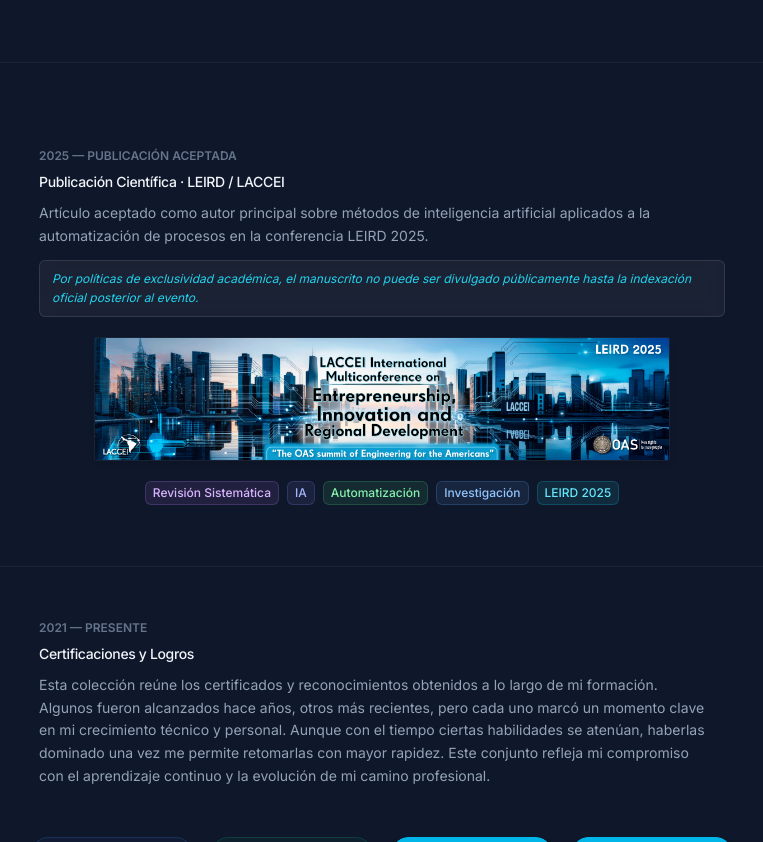
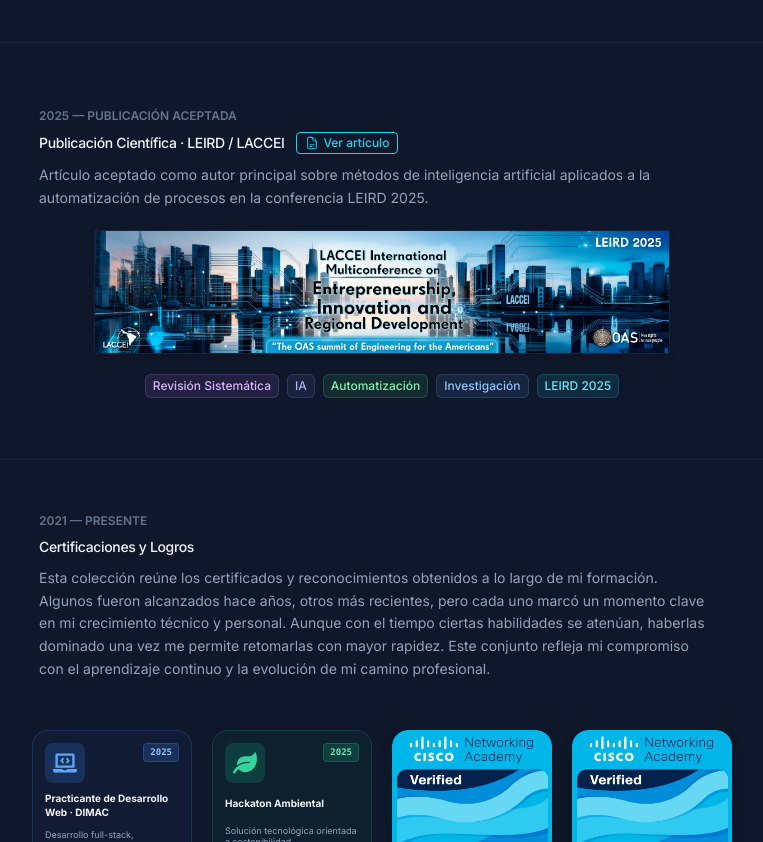
Before and after one commit to darkira2004/darkira2004.github.io, a React (Vite) app: page / in a window 1280 px wide. Shown: the part 2160-3002 px from the top of the page, without its empty margins (514-1277 px from the left). Built offline with nearby package versions, Linux system fonts and the light colour scheme.

Commit message:
Agregado artículo LEIRD con botón ver documento

```diff
--- a/src/sections/ProjectsSection.jsx
+++ b/src/sections/ProjectsSection.jsx
@@ -1,9 +1,26 @@
+import { useState } from "react";
+import { DocumentTextIcon } from "@heroicons/react/24/outline";
+
 export default function ProjectsSection() {
+  const [isModalOpen, setIsModalOpen] = useState(false);
+  const [currentDoc, setCurrentDoc] = useState("");
+
+  const handleOpenDocument = (docPath) => {
+    setCurrentDoc(docPath);
+    setIsModalOpen(true);
+  };
+
+  const handleBackdropClick = (e) => {
+    if (e.target === e.currentTarget) {
+      setIsModalOpen(false);
+    }
+  };
+
   return (
     <section
       id="projects" className="pt-2 py-5" data-label="projects"
     >
-      <div className="space-y-10">
+      <div className="space-y-5">
 
         {/* CARD TESIS YOLO */}
         <div
@@ -66,26 +83,28 @@
               <span className="block text-[12px] font-semibold text-slate-500 mb-1 leading-6">
                 2025 — PUBLICACIÓN ACEPTADA
               </span>
-              <h3 className="text-sm font-medium text-slate-100 tracking-tight group-hover:text-[#64ffda] transition-colors">
-                Publicación Científica · LEIRD / LACCEI
-              </h3>
+              <div className="flex items-center gap-3">
+                <h3 className="text-sm font-medium text-slate-100 tracking-tight group-hover:text-[#64ffda] transition-colors">
+                  Publicación Científica · LEIRD / LACCEI
+                </h3>
+                <button
+                  onClick={() => handleOpenDocument("/assets/docs/Contribution_420_final_a.pdf")}
+                  className="
+                    text-xs font-medium text-cyan-400
+                    border border-cyan-400 rounded px-2 py-0.5
+                    hover:bg-cyan-400/10 transition-colors
+                    cursor-pointer inline-flex items-center gap-1
+                  "
+                >
+                  <DocumentTextIcon className="w-3.5 h-3.5" />
+                  Ver artículo
+                </button>
+              </div>
 
               <p className="text-sm text-slate-400 mt-2.5 max-w-2xl leading-relaxed text-justify-loose">
                 Artículo aceptado como autor principal sobre métodos de inteligencia artificial aplicados
                 a la automatización de procesos en la conferencia LEIRD 2025.
               </p>
-
-              <div className="mt-3">
-                <span
-                  className="
-                    inline-block text-[12px] italic text-cyan-400 bg-white/5 backdrop-blur
-                    px-3 py-2 rounded-md border border-white/10 leading-relaxed
-                  "
-                >
-                  Por políticas de exclusividad académica, el manuscrito no puede ser divulgado públicamente
-                  hasta la indexación oficial posterior al evento.
-                </span>
-              </div>
 
               <div className="flex justify-center mt-5">
                 <img
@@ -107,6 +126,32 @@
         </div>
 
       </div>
+
+      {/* MODAL */}
+      {isModalOpen && (
+        <div
+          className="fixed inset-0 z-[9999] flex items-center justify-center bg-black/80 backdrop-blur-sm p-4"
+          onClick={handleBackdropClick}
+        >
+          <div
+            className="relative w-full max-w-5xl h-[85vh] flex flex-col animate-fadeIn"
+            onClick={(e) => e.stopPropagation()}
+          >
+            <button
+              onClick={() => setIsModalOpen(false)}
+              className="absolute -top-10 right-0 text-slate-400 hover:text-white"
+            >
+              ✕
+            </button>
+
+            <iframe
+              src={currentDoc}
+              className="w-full h-full rounded-md shadow-2xl bg-slate-900"
+              title="Documento"
+            ></iframe>
+          </div>
+        </div>
+      )}
     </section>
   );
 }
```
Also changed, not shown: 1 other file (tests, documents, lock files or other folders).
